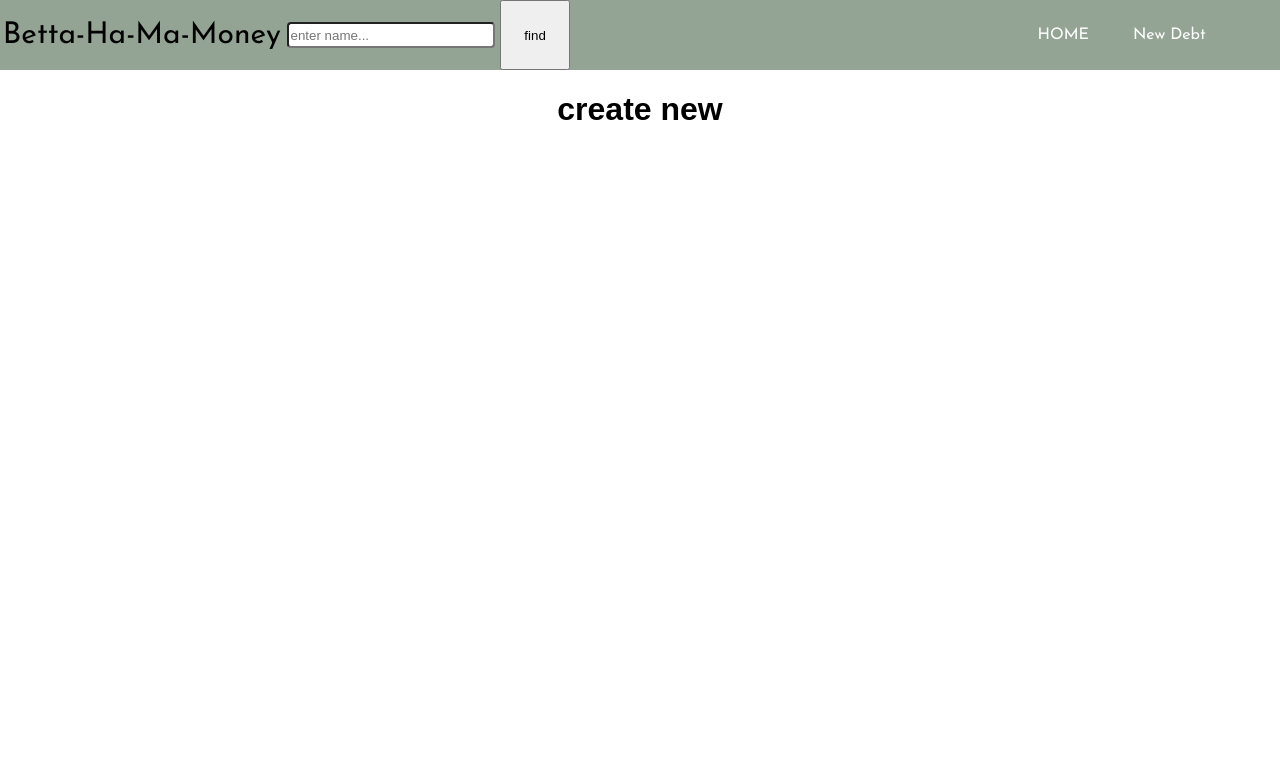
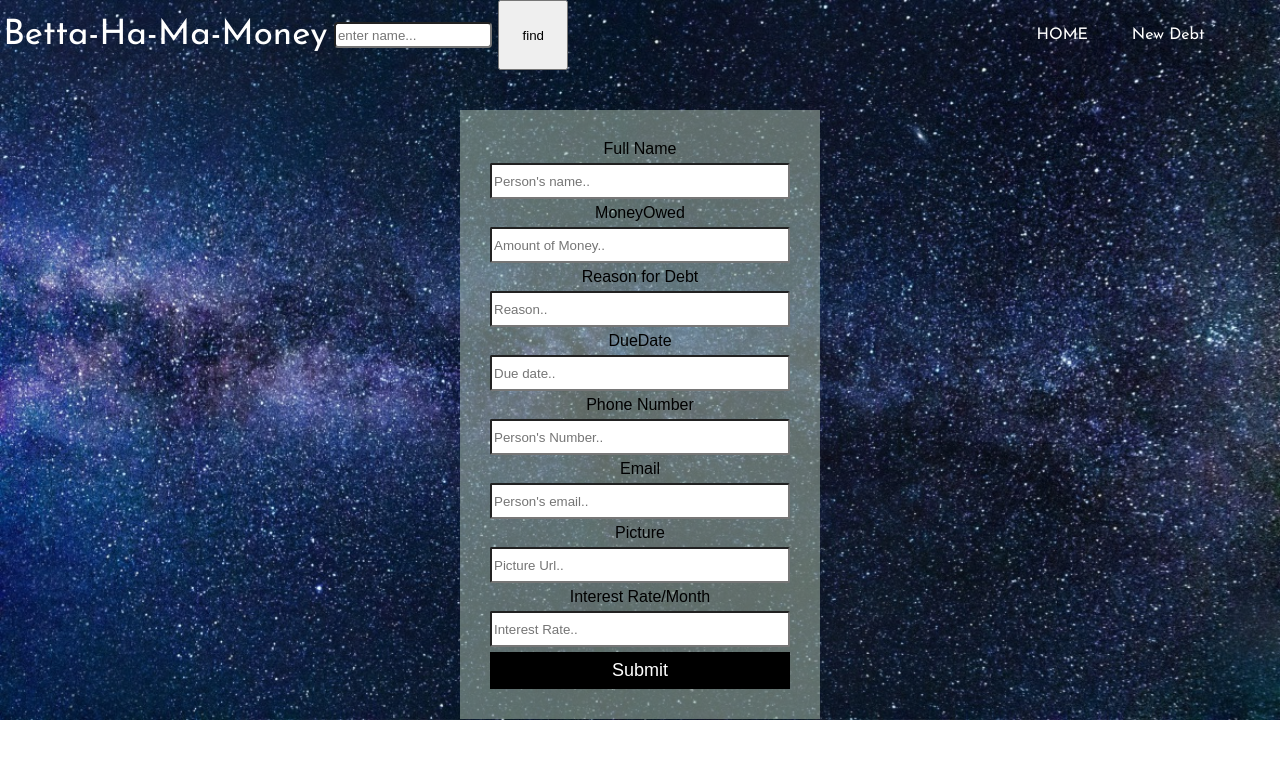
Before and after one commit to DanielWoldehana/you-owe-meAPI, a React (Create React App) app in the folder debts-react/: page /create in a window 1280 px wide. Shown: the top 758 px of the page. Built offline with nearby package versions, Linux system fonts and the light colour scheme; no server answers.

Commit message:
adjusted some css for form

```diff
--- a/debts-react/src/App.css
+++ b/debts-react/src/App.css
@@ -4,33 +4,12 @@ body {
   box-sizing: border-box;
   font-family: arial;
   text-align: center;
+  background: url("./images/UNADJUSTEDNONRAW_thumb_a.jpg");
+  background-repeat: no-repeat;
+  background-size: cover;
 }
 
 a {
   color: white;
   text-decoration: none;
 }
-
-.myNav {
-  display: flex;
-  justify-content: space-between;
-  background: url(./images/cash2.jpg);
-  background-size: cover;
-  background-blend-mode: lighten;
-  /* background-color: #5a5959; */
-  color: white;
-  height: 200px;
-}
-.navH1 {
-  background-color: #444444;
-  padding: 15px;
-  border-radius: 10px;
-}
-
-.navH {
-  margin-left: 18px;
-}
-
-.navS {
-  margin-right: 18px;
-}
--- a/debts-react/src/Components/NavBar.js
+++ b/debts-react/src/Components/NavBar.js
@@ -19,7 +19,9 @@ class NavBar extends Component {
   render() {
     return (
       <nav>
-        <div className="myLogo">Betta-Ha-Ma-Money</div>
+        <Link to="/">
+          <div className="myLogo">Betta-Ha-Ma-Money</div>
+        </Link>
         <input className="myInput" type="text" placeholder="enter name..." />
         <input className="mySubmit" type="submit" value="find" />
 
--- a/debts-react/src/Components/allDebts.css
+++ b/debts-react/src/Components/allDebts.css
@@ -17,13 +17,24 @@ hr {
   flex-direction: row;
 }
 
+@media screen and (max-width: 1000px) {
+  .debtContainer {
+    display: flex;
+    flex-direction: column;
+  }
+  .debtCard {
+    margin-bottom: 20px;
+  }
+}
+
 .debtCard {
   box-shadow: 0 4px 8px 0 rgba(0, 0, 0, 0.2);
   max-width: 320px;
-  margin: auto;
+  margin-left: auto;
+  margin-right: auto;
   text-align: center;
   font-family: arial;
-  background-color: rgba(152, 180, 152, 0.678);
+  background-color: rgba(183, 202, 183, 0.493);
 }
 
 button {
@@ -41,7 +52,7 @@ button {
 
 button:hover,
 a:hover {
-  opacity: 0.7;
+  opacity: 0.4;
 }
 
 .debtTitle {
--- a/debts-react/src/Components/navbar.css
+++ b/debts-react/src/Components/navbar.css
@@ -6,11 +6,11 @@ nav {
   align-items: center;
   min-height: 8vh;
   font-family: "Josefin Sans", cursive;
-  background-color: rgba(98, 121, 98, 0.678);
+  background: transparent;
 }
 
 .myInput {
-  width: 200px;
+  width: 150px;
   border-radius: 4px;
   height: 20px;
 }
@@ -21,7 +21,7 @@ nav {
 }
 
 .myLogo {
-  font-size: 30px;
+  font-size: 35px;
 }
 
 .myUl {
--- a/debts-react/src/Components/newDebt.js
+++ b/debts-react/src/Components/newDebt.js
@@ -3,8 +3,26 @@ import "./newdebt.css";
 class newDebt extends Component {
   render() {
     return (
-      <div>
-        <h1> create new </h1>
+      <div className="formContainer1">
+        <form action="" className="formContainer2">
+          Full Name
+          <input type="text" placeholder="Person's name.." />
+          MoneyOwed
+          <input type="text" placeholder="Amount of Money.." />
+          Reason for Debt
+          <input type="text" placeholder="Reason.." />
+          DueDate
+          <input type="text" placeholder="Due date.." />
+          Phone Number
+          <input type="text" placeholder="Person's Number.." />
+          Email
+          <input type="text" placeholder="Person's email.." />
+          Picture
+          <input type="text" placeholder="Picture Url.." />
+          Interest Rate/Month
+          <input type="text" placeholder="Interest Rate.." />
+          <input className="submitNewDebt" type="submit" value="Submit" />
+        </form>
       </div>
     );
   }
--- a/debts-react/src/Components/newdebt.css
+++ b/debts-react/src/Components/newdebt.css
@@ -0,0 +1,35 @@
+.formContainer2 {
+  display: flex;
+  flex-direction: column;
+  max-width: 300px;
+  margin-top: 40px;
+  margin-left: auto;
+  margin-right: auto;
+  width: 50%;
+  text-align: center;
+  padding: 30px;
+  background-color: rgba(183, 202, 183, 0.493);
+}
+
+.formContainer2 input[type="text"] {
+  margin: 5px 0;
+  height: 30px;
+  border-radius: 2px;
+}
+
+.formContainer2 input[type="submit"] {
+  border: none;
+  outline: 0;
+  display: inline-block;
+  padding: 8px;
+  color: white;
+  background-color: #000;
+  text-align: center;
+  cursor: pointer;
+  width: 100%;
+  font-size: 18px;
+}
+
+.formContainer2 input[type="submit"]:hover {
+  opacity: 0.5;
+}
```
Also changed, not shown: debts-react/src/images/UNADJUSTEDNONRAW_thumb_a.jpg (added).
